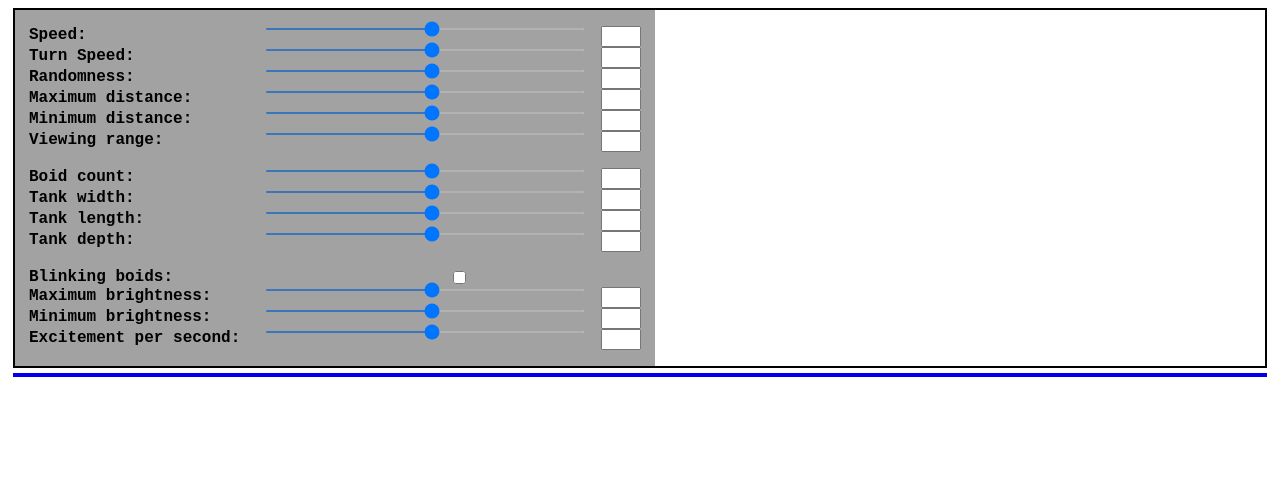
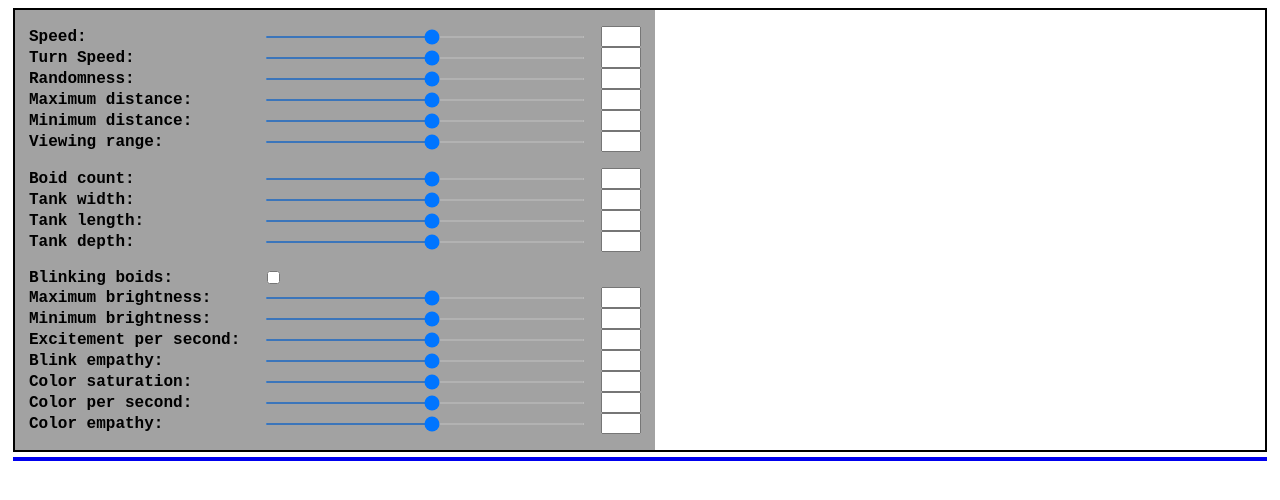
Before and after one commit to LucasIkuhara/boid-aquarium, a plain HTML site: page src/menu/menu.html in a window 1280 px wide. Drawn offline with Linux system fonts and the light colour scheme; files that its build step writes are made by us from their sources.

Commit message:
feat: add color options

```diff
--- a/src/menu/menu.css
+++ b/src/menu/menu.css
@@ -40,7 +40,7 @@
 .option-row {
     display: flex;
     flex-direction: row;
-    justify-content: center;
+    align-items: center;
 }
 
 .option-label {
@@ -62,7 +62,7 @@
 }
 
 .option-checkbox {
-    flex-grow: 1;
+    flex-grow: 0;
     accent-color: var(--ui-main-color);
 }
 
--- a/src/menu/menu.html
+++ b/src/menu/menu.html
@@ -18,56 +18,56 @@
             <ul class="boid-settings">
                 <li class="option-row">
                     <label class="option-label" for="boid-speed"> Speed: </label>
-                    <input class="option-slider" name="boid-speed" type="range" min="0" max="100" step="0.1" v-model="boids.boidSpeed">
-                    <input class="option-numeric-field" type="number" v-model="boids.boidSpeed"/>
+                    <input class="option-slider" name="boid-speed" type="range" min="0" max="100" step="0.1" v-model.number="boids.boidSpeed">
+                    <input class="option-numeric-field" type="number" v-model.number="boids.boidSpeed"/>
                 </li>
                 <li class="option-row">
                     <label class="option-label" for="boid-turn-speed"> Turn Speed: </label>
-                    <input class="option-slider" name="boid-turn-speed" type="range" min="0" max="10" step="0.1" v-model="boids.turnSpeed">
-                    <input class="option-numeric-field" type="number" v-model="boids.turnSpeed"/>
+                    <input class="option-slider" name="boid-turn-speed" type="range" min="0" max="10" step="0.1" v-model.number="boids.turnSpeed">
+                    <input class="option-numeric-field" type="number" v-model.number="boids.turnSpeed"/>
                 </li>
                 <li class="option-row">
                     <label class="option-label" for="boid-randomness"> Randomness: </label>
-                    <input class="option-slider" name="boid-randomness" type="range" min="0" max="0.1" step="0.001" v-model="boids.randomness">
-                    <input class="option-numeric-field" type="number" v-model="boids.randomness"/>
+                    <input class="option-slider" name="boid-randomness" type="range" min="0" max="0.1" step="0.001" v-model.number="boids.randomness">
+                    <input class="option-numeric-field" type="number" v-model.number="boids.randomness"/>
                 </li>
                 <li class="option-row">
                     <label class="option-label" for="boid-too-far"> Maximum distance: </label>
-                    <input class="option-slider" name="boid-too-far" type="range" min="0" max="10" step="0.1" v-model="boids.tooFar">
-                    <input class="option-numeric-field" type="number" v-model="boids.tooFar"/>
+                    <input class="option-slider" name="boid-too-far" type="range" min="0" max="10" step="0.1" v-model.number="boids.tooFar">
+                    <input class="option-numeric-field" type="number" v-model.number="boids.tooFar"/>
                 </li>
                 <li class="option-row">
                     <label class="option-label" for="boid-too-close"> Minimum distance: </label>
-                    <input class="option-slider" name="boid-too-close" type="range" min="0" max="2" step="0.1" v-model="boids.tooClose">
-                    <input class="option-numeric-field" type="number" v-model="boids.tooClose"/>
+                    <input class="option-slider" name="boid-too-close" type="range" min="0" max="2" step="0.1" v-model.number="boids.tooClose">
+                    <input class="option-numeric-field" type="number" v-model.number="boids.tooClose"/>
                 </li>
                 <li class="option-row">
                     <label class="option-label" for="boid-viewing-range"> Viewing range: </label>
-                    <input class="option-slider" name="boid-viewing-range" type="range" min="0" max="50" step="0.1" v-model="boids.viewingRange">
-                    <input class="option-numeric-field" type="number" v-model="boids.viewingRange"/>
+                    <input class="option-slider" name="boid-viewing-range" type="range" min="0" max="50" step="0.1" v-model.number="boids.viewingRange">
+                    <input class="option-numeric-field" type="number" v-model.number="boids.viewingRange"/>
                 </li>
             </ul>
 
             <ul class="boid-settings">
                 <li class="option-row">
                     <label class="option-label" for="env-count"> Boid count: </label>
-                    <input class="option-slider" name="boid-speed" type="range" min="0" max="100" step="1" v-model="env.boidCountTarget">
-                    <input class="option-numeric-field" type="number" v-model="env.boidCountTarget"/>
+                    <input class="option-slider" name="boid-speed" type="range" min="0" max="100" step="1" v-model.number="env.boidCountTarget">
+                    <input class="option-numeric-field" type="number" v-model.number="env.boidCountTarget"/>
                 </li>
                 <li class="option-row">
                     <label class="option-label" for="boid-turn-speed"> Tank width: </label>
-                    <input class="option-slider" name="boid-turn-speed" type="range" min="5" max="25" step="0.1" v-model="env.dimensions.x">
-                    <input class="option-numeric-field" type="number" v-model="env.dimensions.x"/>
+                    <input class="option-slider" name="boid-turn-speed" type="range" min="5" max="25" step="0.1" v-model.number="env.dimensions.x">
+                    <input class="option-numeric-field" type="number" v-model.number="env.dimensions.x"/>
                 </li>
                 <li class="option-row">
                     <label class="option-label" for="boid-randomness"> Tank length: </label>
-                    <input class="option-slider" name="boid-randomness" type="range" min="5" max="25" step="0.1" v-model="env.dimensions.z">
-                    <input class="option-numeric-field" type="number" v-model="env.dimensions.z"/>
+                    <input class="option-slider" name="boid-randomness" type="range" min="5" max="25" step="0.1" v-model.number="env.dimensions.z">
+                    <input class="option-numeric-field" type="number" v-model.number="env.dimensions.z"/>
                 </li>
                 <li class="option-row">
                     <label class="option-label" for="boid-too-far"> Tank depth: </label>
-                    <input class="option-slider" name="boid-too-far" type="range" min="5" max="25" step="0.1" v-model="env.dimensions.y">
-                    <input class="option-numeric-field" type="number" v-model="env.dimensions.y"/>
+                    <input class="option-slider" name="boid-too-far" type="range" min="5" max="25" step="0.1" v-model.number="env.dimensions.y">
+                    <input class="option-numeric-field" type="number" v-model.number="env.dimensions.y"/>
                 </li>
             </ul>
 
@@ -78,19 +78,40 @@
                 </li>
                 <li class="option-row">
                     <label class="option-label" for="boid-turn-speed"> Maximum brightness: </label>
-                    <input class="option-slider" name="boid-turn-speed" type="range" min="0" max="1" step="0.01" v-model="blink.maxBrightness">
-                    <input class="option-numeric-field" type="number" v-model="blink.maxBrightness"/>
+                    <input class="option-slider" name="boid-turn-speed" type="range" min="0" max="1" step="0.01" v-model.number="blink.maxBrightness">
+                    <input class="option-numeric-field" type="number" v-model.number="blink.maxBrightness"/>
                 </li>
                 <li class="option-row">
                     <label class="option-label" for="boid-randomness"> Minimum brightness: </label>
-                    <input class="option-slider" name="boid-randomness" type="range" min="0" max="1" step="0.01" v-model="blink.minBrightness">
-                    <input class="option-numeric-field" type="number" v-model="blink.minBrightness"/>
+                    <input class="option-slider" name="boid-randomness" type="range" min="0" max="1" step="0.01" v-model.number="blink.minBrightness">
+                    <input class="option-numeric-field" type="number" v-model.number="blink.minBrightness"/>
                 </li>
                 <li class="option-row">
                     <label class="option-label" for="boid-too-far"> Excitement per second: </label>
-                    <input class="option-slider" name="boid-too-far" type="range" min="0" max="10" step="0.1" v-model="blink.empathyFactor">
-                    <input class="option-numeric-field" type="number" v-model="blink.empathyFactor"/>
+                    <input class="option-slider" name="boid-too-far" type="range" min="0" max="4" step="0.01" v-model.number="blink.accumulationRate">
+                    <input class="option-numeric-field" type="number" v-model.number="blink.accumulationRate"/>
                 </li>
+                <li class="option-row">
+                    <label class="option-label" for="boid-too-far"> Blink empathy: </label>
+                    <input class="option-slider" name="boid-too-far" type="range" min="0" max="4" step="0.01" v-model.number="blink.empathyFactor">
+                    <input class="option-numeric-field" type="number" v-model.number="blink.empathyFactor"/>
+                </li>
+                <li class="option-row">
+                    <label class="option-label" for="boid-too-far"> Color saturation: </label>
+                    <input class="option-slider" name="boid-too-far" type="range" min="0" max="100" step="0.1" v-model.number="blink.colorSaturation">
+                    <input class="option-numeric-field" type="number" v-model.number="blink.colorSaturation"/>
+                </li>
+                <li class="option-row">
+                    <label class="option-label" for="boid-too-far"> Color per second: </label>
+                    <input class="option-slider" name="boid-too-far" type="range" min="0" max="360" step="1" v-model.number="blink.colorAccumulationRate">
+                    <input class="option-numeric-field" type="number" v-model.number="blink.colorAccumulationRate"/>
+                </li>
+                <li class="option-row">
+                    <label class="option-label" for="boid-too-far"> Color empathy: </label>
+                    <input class="option-slider" name="boid-too-far" type="range" min="0" max="360" step="1" v-model.number="blink.colorEmpathyFactor">
+                    <input class="option-numeric-field" type="number" v-model.number="blink.colorEmpathyFactor"/>
+                </li>
+
             </ul>
 
         </div>
```
Also changed, not shown: src/actor.js (+36 -17 lines), src/menu/menu.js (+8 -5 lines).
